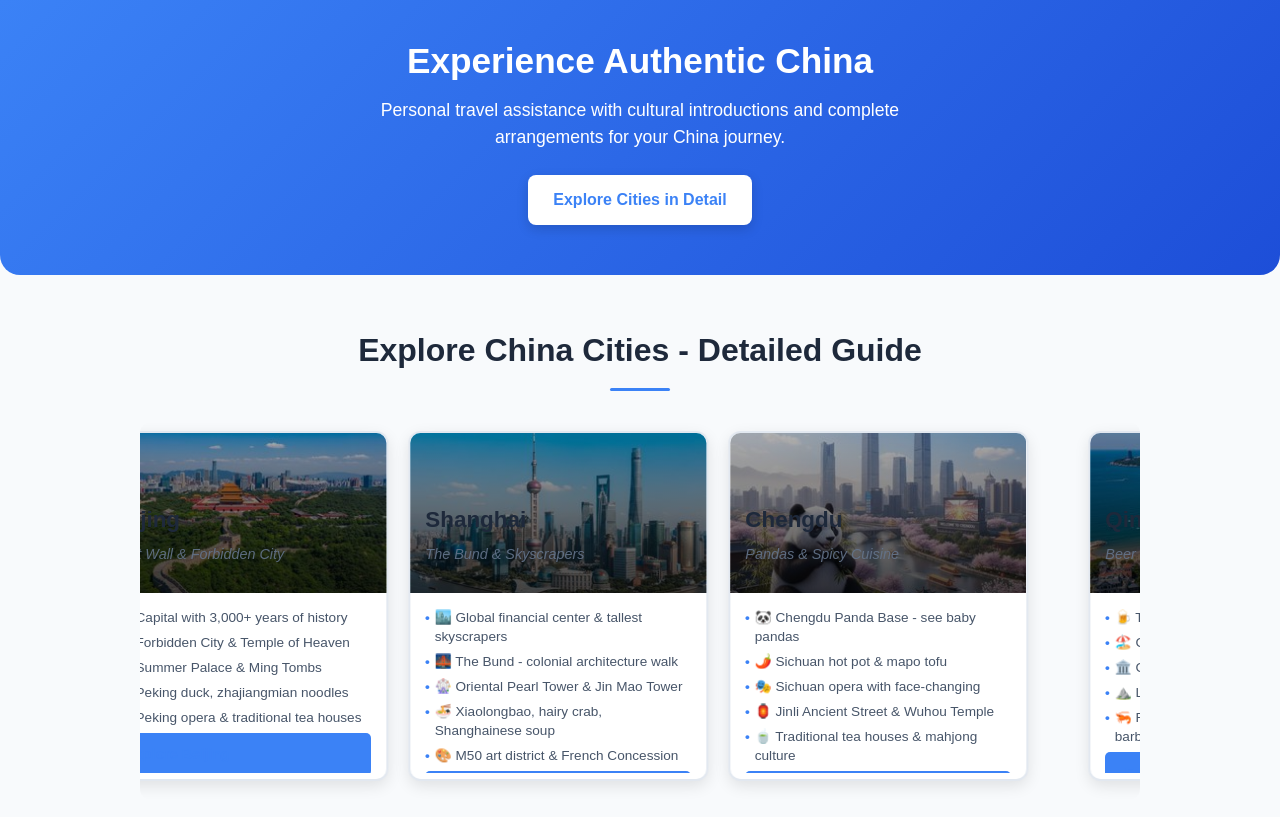
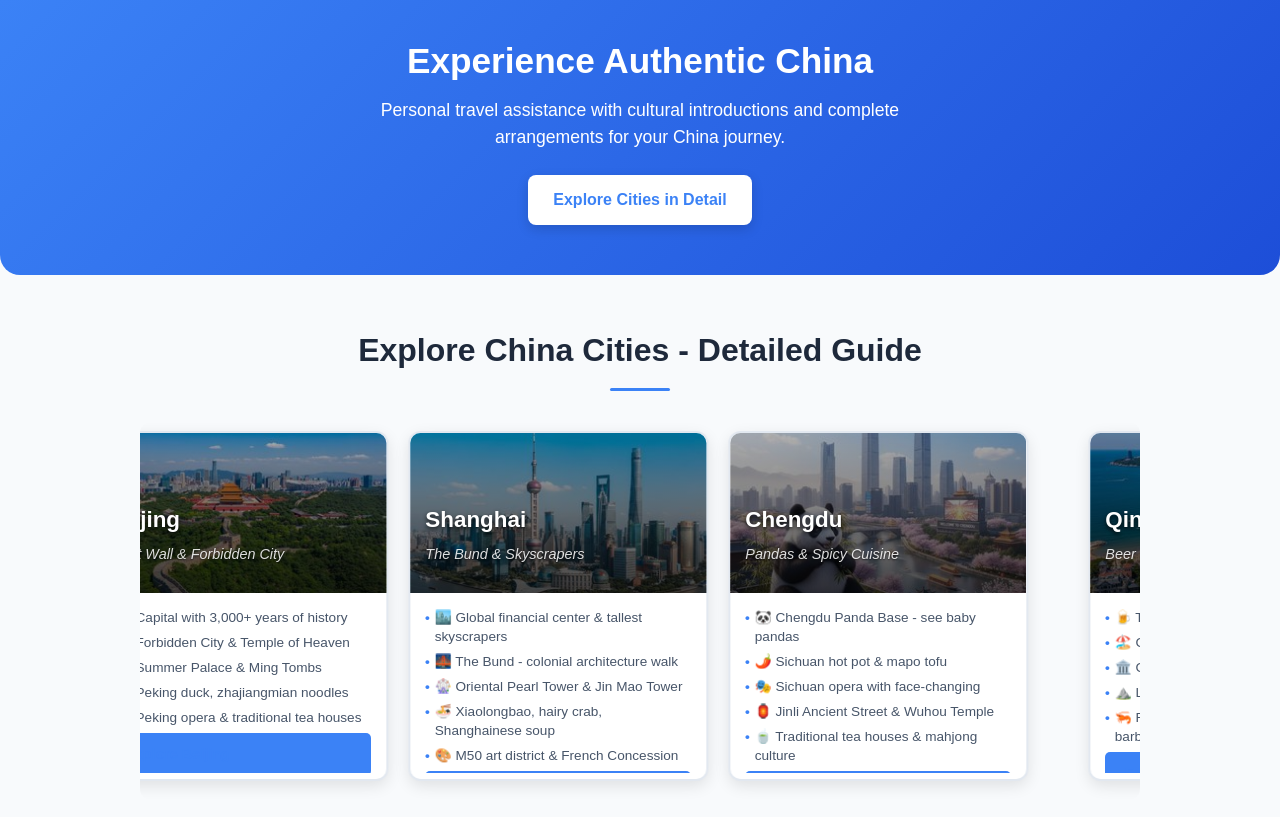
Before and after one commit to fli-rpx/travel-website, a plain HTML site: page index.html in a window 1280 px wide. Shown: the top 817 px of the page. Drawn offline with Linux system fonts and the light colour scheme.

Commit message:
Fix dark images properly: white text with shadows for better visibility

```diff
--- a/index.html
+++ b/index.html
@@ -140,6 +140,9 @@
         }
 
         .city-name, .city-tag {
+    font-size: 0.9rem;
+    color: rgba(255,255,255,0.95) !important;
+    text-shadow: 0 1px 2px rgba(0,0,0,0.7) !important;
     position: relative;
     z-index: 2;
 }
@@ -148,6 +151,10 @@
     font-size: 1.5rem;
     font-weight: bold;
     margin-bottom: 5px;
+    color: white !important;
+    text-shadow: 0 2px 4px rgba(0,0,0,0.8) !important;
+    position: relative;
+    z-index: 2;
 }
 
         .city-tag {
```
Lines whose indentation alone changed are shown as unchanged.
